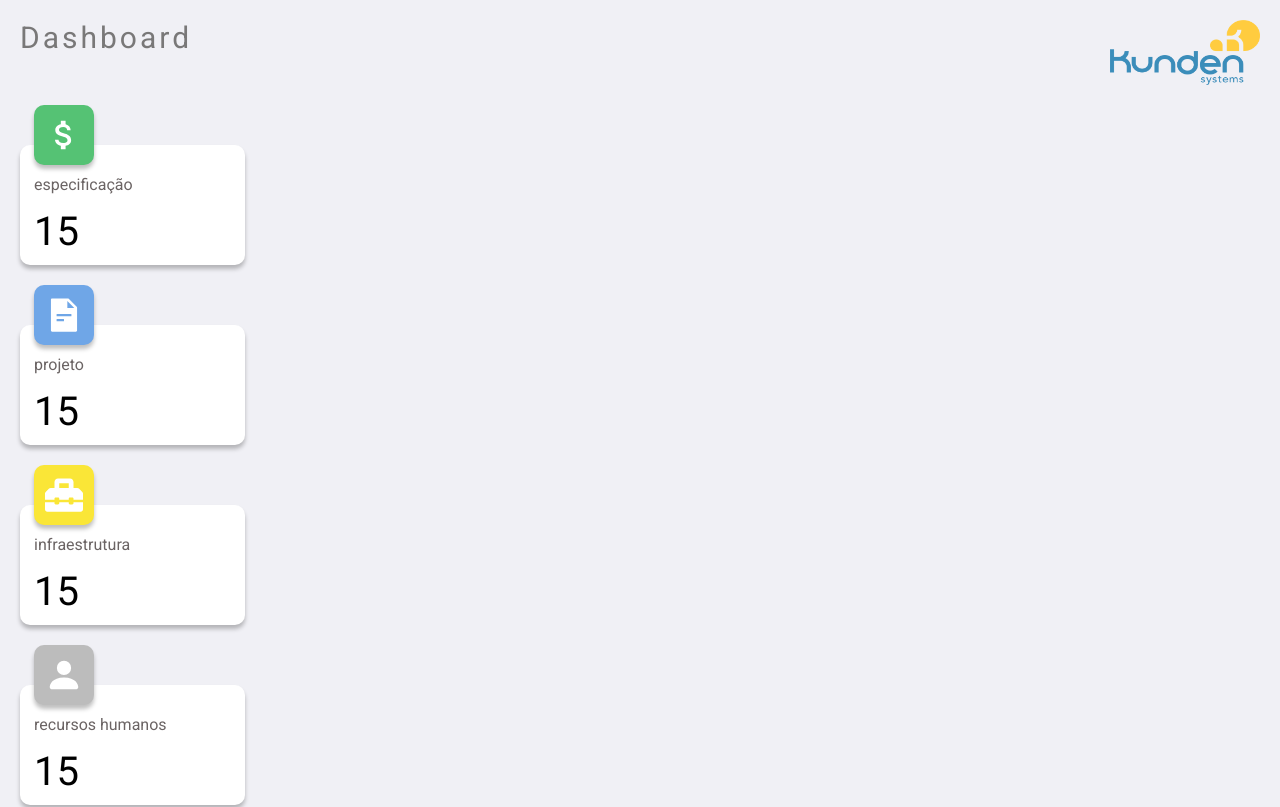
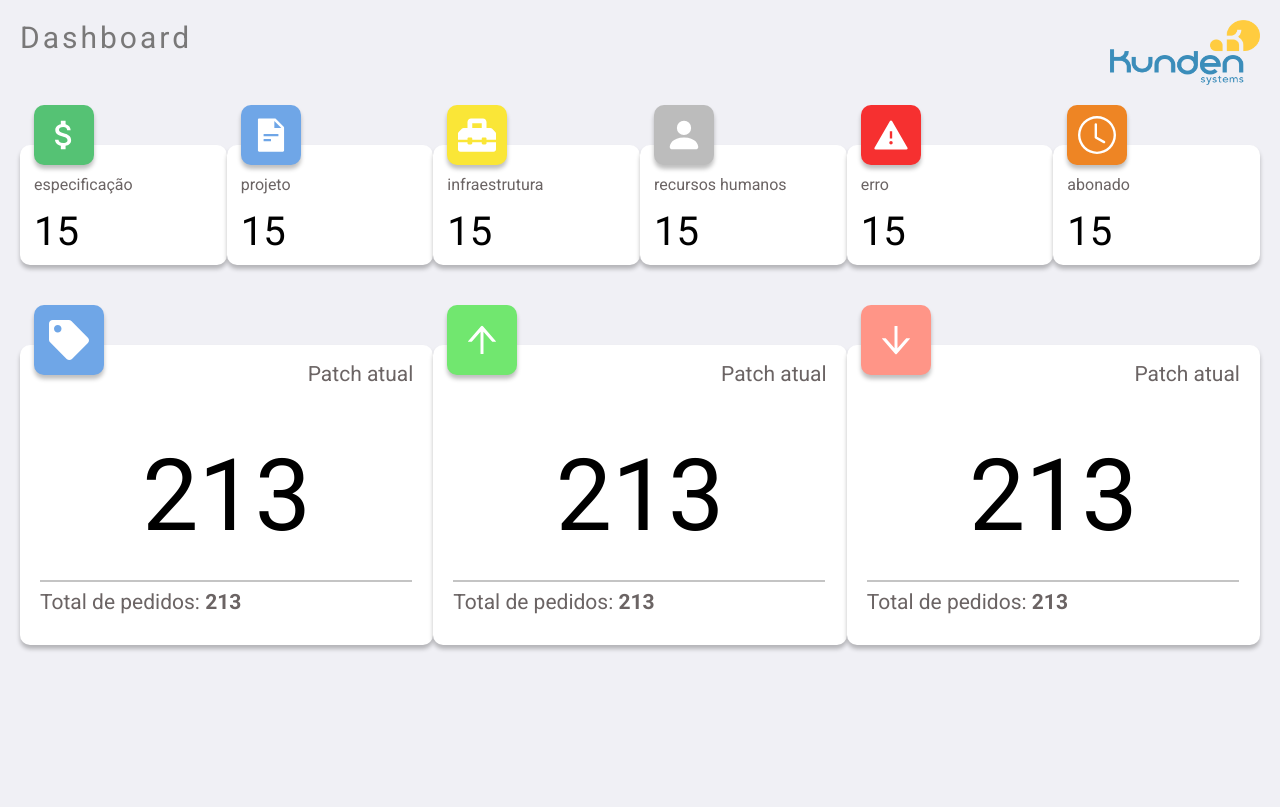
Before and after one commit to CauaS/Tag-web-latest, a React (Create React App) app: page /dashboard in a window 1280 px wide. Shown: the top 807 px of the page. Built offline with nearby package versions, Linux system fonts and the light colour scheme.

Commit message:
Changes
Alterada o nome classe para estilização individual.

```diff
--- a/src/pages/Dashboard/index.js
+++ b/src/pages/Dashboard/index.js
@@ -27,14 +27,14 @@ export default function Dashboard() {
                 <h1>Dashboard</h1>
                 <img src={kundenLogo} alt="kunden logo" />
             </header>
-            <div className="line-infos">
+            <div className="line-infos-request">
                 {
                     data.map(item => (
                         <CardRequestInfo type={item.type} qtd={item.qtd}/>
                     ))
                 }
             </div>
-            <div className="line-infos">
+            <div className="line-infos-patch">
                 {
                     dataPatch.map(item => (
                         <CardPatchInfo type={item.type}/>
```
